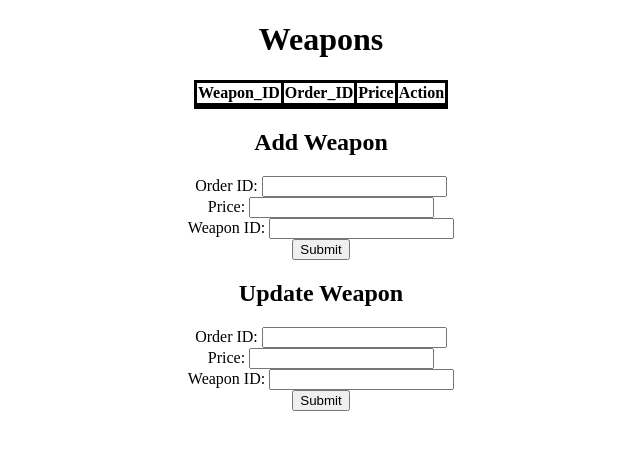
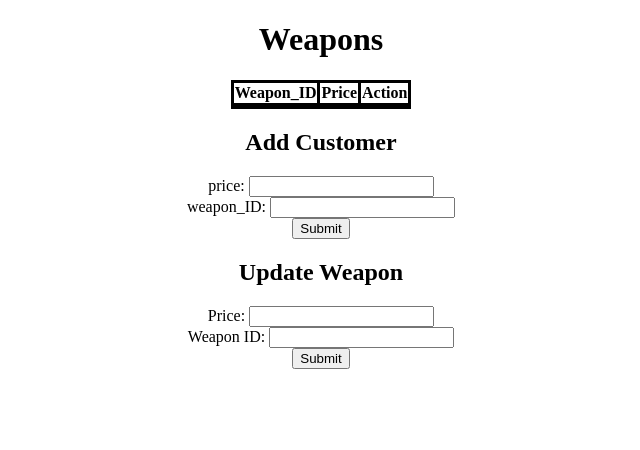
Before and after one commit to schaafru/cs340-flask, a Flask app: page /weapon/ in a window 1280 px wide. Shown: the part 26-476 px from the top of the page, without its empty margins (319-959 px from the left). Run offline with Flask 2, Linux system fonts and the light colour scheme; data that the repository does not hold is empty; parts of the project's set-up code (start-up, migrations or seed data) failed here and were passed over; some libraries are stand-ins or nearby versions.

Commit message:
i dont even know

```diff
--- a/app.py
+++ b/app.py
@@ -35,7 +35,7 @@ def weapon():
     conn = db_conn()
     cursor = conn.cursor()
 
-    cursor.execute("SELECT weapon_ID, order_ID, price FROM Weapon;")
+    cursor.execute("SELECT weapon_ID, price FROM Weapon;")
     r = cursor.fetchall()
     print(r)
     return render_template('Weapon.html', rows=r)
@@ -49,11 +49,10 @@ def weapon_result():
     if request.method == "POST":
         details = request.form
         price = details['price']
-        order_ID = details['order_ID']
         weapon_ID = details['weapon_ID']
-        data = (price, order_ID, weapon_ID)
-        cursor.execute("INSERT INTO Weapon (price, order_ID, weapon_ID) VALUES "
-                       "(%s, %s, %s)", data)
+        data = (price, weapon_ID)
+        cursor.execute("INSERT INTO Weapon (price, weapon_ID) VALUES "
+                       "(%s, %s)", data)
         conn.commit()
         return render_template('Weapon.html')
 
@@ -66,11 +65,10 @@ def weapon_update():
     if request.method == "POST":
         details = request.form
         price = details['price']
-        order_ID = details['order_ID']
         weapon_ID = details['weapon_ID']
-        data = (price, order_ID, weapon_ID)
-        cursor.execute("UPDATE Weapon SET (price, order_id, weapon_ID) VALUES "
-                       "(%s, %s, %s)", data)
+        data = (price, weapon_ID)
+        cursor.execute("UPDATE Weapon SET (price, weapon_ID) VALUES "
+                       "(%s, %s)", data)
         conn.commit()
         return render_template('Weapon.html')
 
--- a/templates/Home.html
+++ b/templates/Home.html
@@ -14,7 +14,7 @@
         <a href="/stock">Stock</a>
       </div>
     </div>
-    <h1 align="center">Medieval Weaponry test</h1>
+    <h1 align="center">Medieval Weaponry</h1>
     <h4 align="center">Team Theodorus | Russell Schaaf and Theodore Ngo</h4>
 
 
--- a/templates/Weapon.html
+++ b/templates/Weapon.html
@@ -21,7 +21,6 @@
                 <table cellspacing="3" border="0">
                     <tr bgcolor="#ffffff">
                         <th>Weapon_ID</th>
-                        <th>Order_ID</th>
                         <th>Price</th>
                         <th>Action</th>
                     </tr>
@@ -29,7 +28,6 @@
                         {% for r in rows %}
                         <td>{{ r[0] }}</td>
                         <td>{{ r[1] }}</td>
-                        <td>{{ r[2] }}</td>
                         <td><button type="button">Delete</button></td>
                         {% endfor %}
                     </tr>
@@ -38,17 +36,15 @@
         </tr>
     </table>
 
-   <h2 align="center">Add Weapon</h2>
+   <h2 align="center">Add Customer</h2>
     <form id="addweapon" method="POST" align="center" action="{{ url_for('weapon_result') }}">
-        Order ID: <input type="text" name="order_ID"><br>
-        Price: <input type="text" name="price"><br>
-        Weapon ID: <input type="text" name="weapon_ID"><br>
+        price: <input type="text" name="price"><br>
+        weapon_ID: <input type="text" name="weapon_ID"><br>
         <input type="submit" value="Submit">
     </form>
 
     <h2 align="center">Update Weapon</h2>
     <form id="updateweapon" method="POST" align="center" action="{{ url_for('weapon_update') }}">
-        Order ID: <input type="text" name="order_ID"><br>
         Price: <input type="text" name="price"><br>
         Weapon ID: <input type="text" name="weapon_ID"><br>
         <input type="submit" value="Submit">
```
